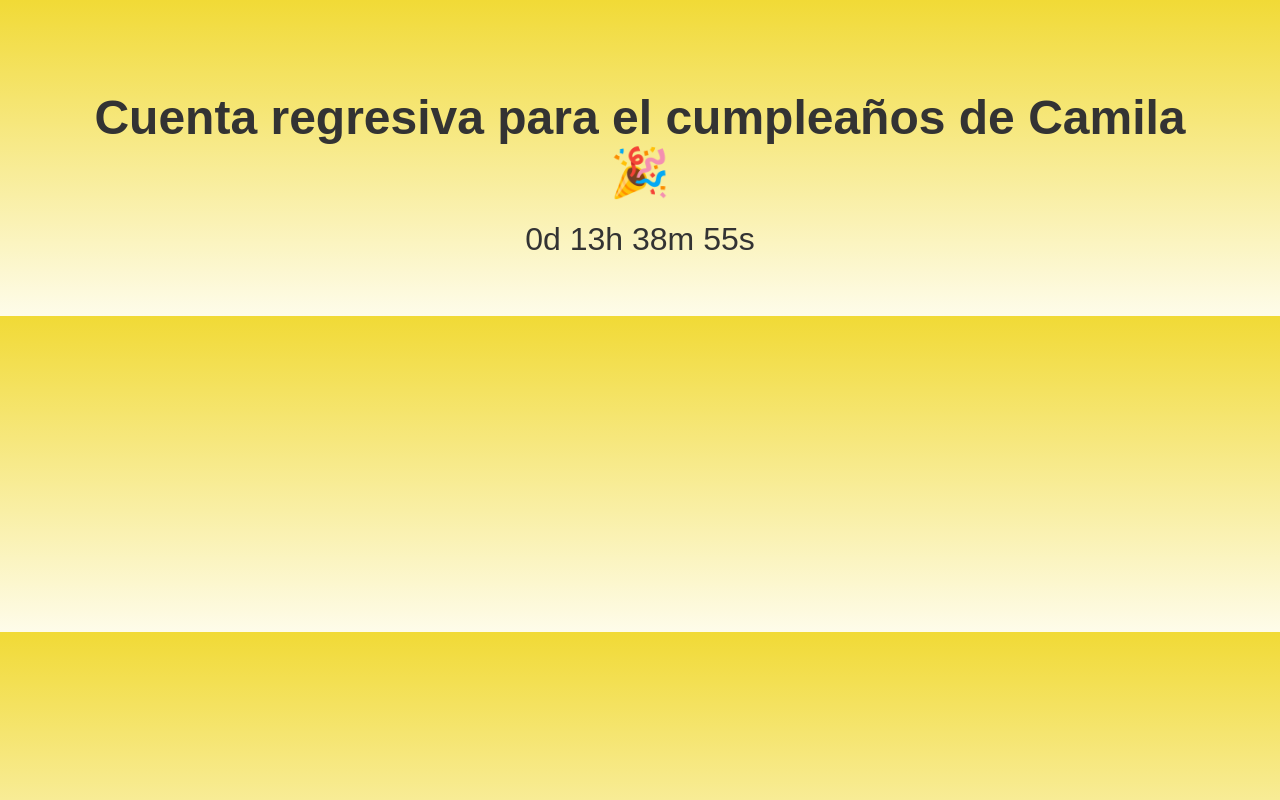
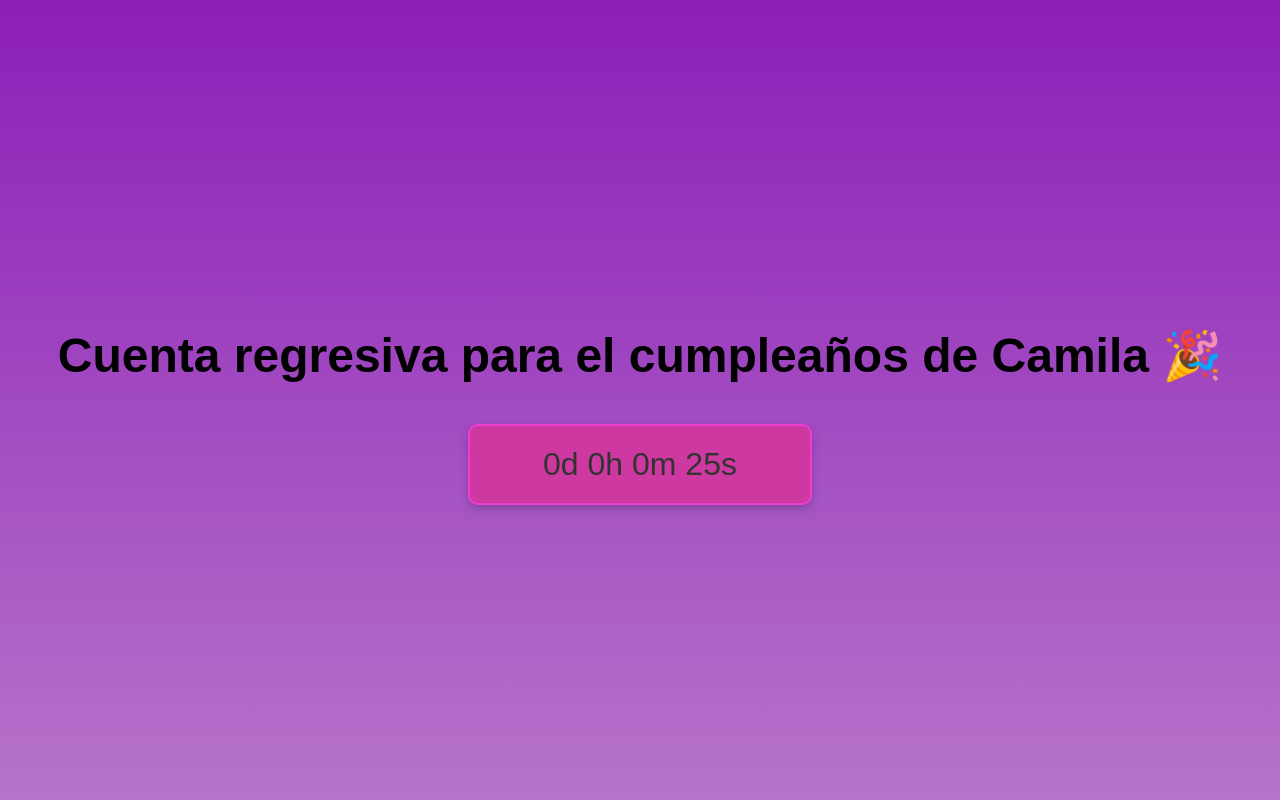
Before and after one commit to DESKTOp580/DESKTOp580.githud.io, a plain HTML site: page index.html in a window 1280 px wide. Drawn offline with Linux system fonts and the light colour scheme.

Commit message:
Update index.html

```diff
--- a/index.html
+++ b/index.html
@@ -6,10 +6,16 @@
   <style>
     body {
       font-family: 'Arial', sans-serif;
-      background: linear-gradient(to top, #fefcea, #f1da36);
-      color: #333;
+      background: linear-gradient(to top, #b674ca, #8c1eb8);
+      color: #000000;
       text-align: center;
-      padding: 50px;
+      padding: 0;
+      margin: 0;
+      height: 100vh;
+      display: flex;
+      flex-direction: column; /* Apila los elementos verticalmente */
+      justify-content: center;
+      align-items: center;
       overflow: hidden;
     }
 
@@ -18,9 +24,20 @@
       margin-bottom: 20px;
     }
 
+    #countdownBox {
+      width: 300px;
+      padding: 20px;
+      background-color: #ce38a1;
+      border: 2px solid #ec3dd5;
+      border-radius: 10px;
+      box-shadow: 0 4px 8px rgba(0, 0, 0, 0.2);
+      text-align: center;
+      margin-top: 20px;
+    }
+
     #countdown {
       font-size: 2em;
-      margin-top: 20px;
+      color: #333;
     }
 
     .hidden {
@@ -64,9 +81,12 @@
   </style>
 </head>
 <body>
-
   <h1 id="title">Cuenta regresiva para el cumpleaños de Camila 🎉</h1>
-  <div id="countdown"></div>
+  <!-- Caja de la cuenta regresiva -->
+  <div id="countdownBox">
+    <div id="countdown"></div>
+  </div>
+  <!-- Mensaje final -->
   <div id="message" class="hidden">
     <h1>🎂 ¡Feliz cumpleaños Camila! 🎈</h1>
   </div>
@@ -76,7 +96,8 @@
     const message = document.getElementById("message");
     const title = document.getElementById("title");
 
-    const targetDate = new Date("May 14, 2025 12:00:00").getTime();
+    // Establece la fecha objetivo a 30 segundos desde ahora
+    const targetDate = new Date().getTime() + 30 * 1000;
 
     const timer = setInterval(() => {
       const now = new Date().getTime();
```
